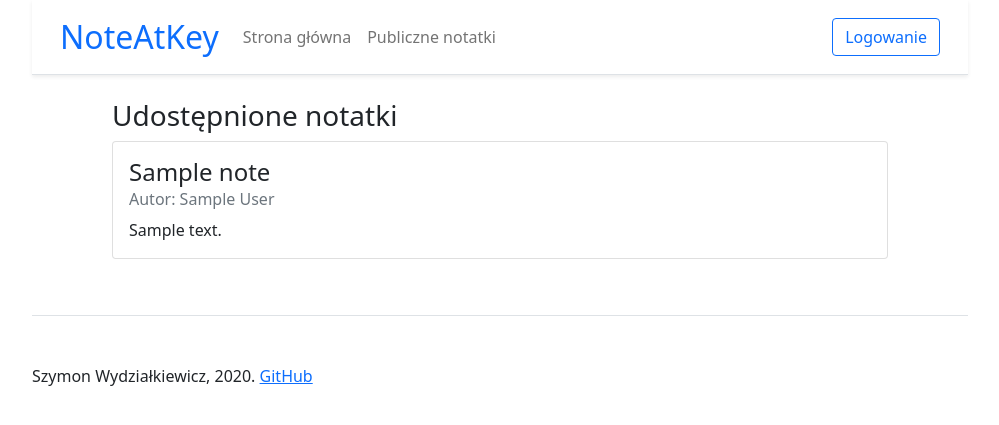
After one commit to Wydzials/NoteAtKey, a Python web app: template web/templates/shared_notes.html in a window 1280 px wide. The commit adds this page. Shown: the top 425 px of the page, without its empty margins (140-1139 px from the left). Run offline with Jinja, Linux system fonts and the light colour scheme; the template is opened without the code that fills it: most values are stand-ins (such as "Sample title", 1, 10 or a date in 2020).

Commit message:
Add notes sharing

```diff
--- a/web/templates/base.html
+++ b/web/templates/base.html
@@ -44,14 +44,22 @@
                                 </a>
 
                                 <ul class="dropdown-menu dropdown-menu-end">
-                                    <li><h6 class="dropdown-header">Konto</h6></li>
-                                    <li><a class="dropdown-item" href="{{ url_for('new_note') }}">Utwórz notatkę</a></li>
-                                    <li><a class="dropdown-item" href="{{ url_for('my_notes') }}">Moje notatki</a></li>
+                                    <li>
+                                        <h6 class="dropdown-header text-primary">Notatki</h6>
+                                    </li>
+                                    <li><a class="dropdown-item" href="{{ url_for('new_note') }}">Utwórz</a></li>
+                                    <li><a class="dropdown-item" href="{{ url_for('my_notes') }}">Zapisane</a></li>
+                                    <li><a class="dropdown-item" href="{{ url_for('shared_notes') }}">Udostępnione</a></li>
+                                    <li>
+                                        <hr class="dropdown-divider">
+                                        <h6 class="dropdown-header text-primary">Konto</h6>
+                                    </li>
                                     <li><a class="dropdown-item" href="{{ url_for('settings') }}">Ustawienia</a></li>
+                                    <li><a class="dropdown-item" href="{{ url_for('password_change') }}">Zmień hasło</a></li>
                                     <li>
                                         <hr class="dropdown-divider">
                                     </li>
-                                    <li><a class="dropdown-item" href="{{ url_for('logout') }}">Wyloguj</a></li>
+                                    <li><a class="dropdown-item text-danger" href="{{ url_for('logout') }}">Wyloguj</a></li>
                                 </ul>
                             </li>
                         </ul>
--- /dev/null
+++ b/web/templates/shared_notes.html
@@ -0,0 +1,27 @@
+{% extends "base.html" %}
+
+
+{% block body %}
+
+<div class="row justify-content-center">
+    <div class="col-10">
+        <h3>Udostępnione notatki</h3>
+
+        {% if notes|length == 0 %}
+        <p class="lead">Nie masz udostępnionych notatek.</p>
+        {% endif %}
+
+        {% for note in notes %}
+        <div class="card my-2">
+            <div class="card-body">
+                <h4 class="card-title">{{ note["title"] }} </h4>
+                <h6 class="card-subtitle mb-2 text-muted">Autor: {{ note["author"] }}</h6>
+                <p class="card-text" style="white-space: pre-line">{{ note["content"] }}</p>
+            </div>
+        </div>
+        {% endfor %}
+
+    </div>
+</div>
+
+{% endblock %}
```
Also changed, not shown: web/app.py (+7 -0 lines), web/notes.py (+9 -2 lines), web/templates/my_notes.html (+8 -2 lines).
